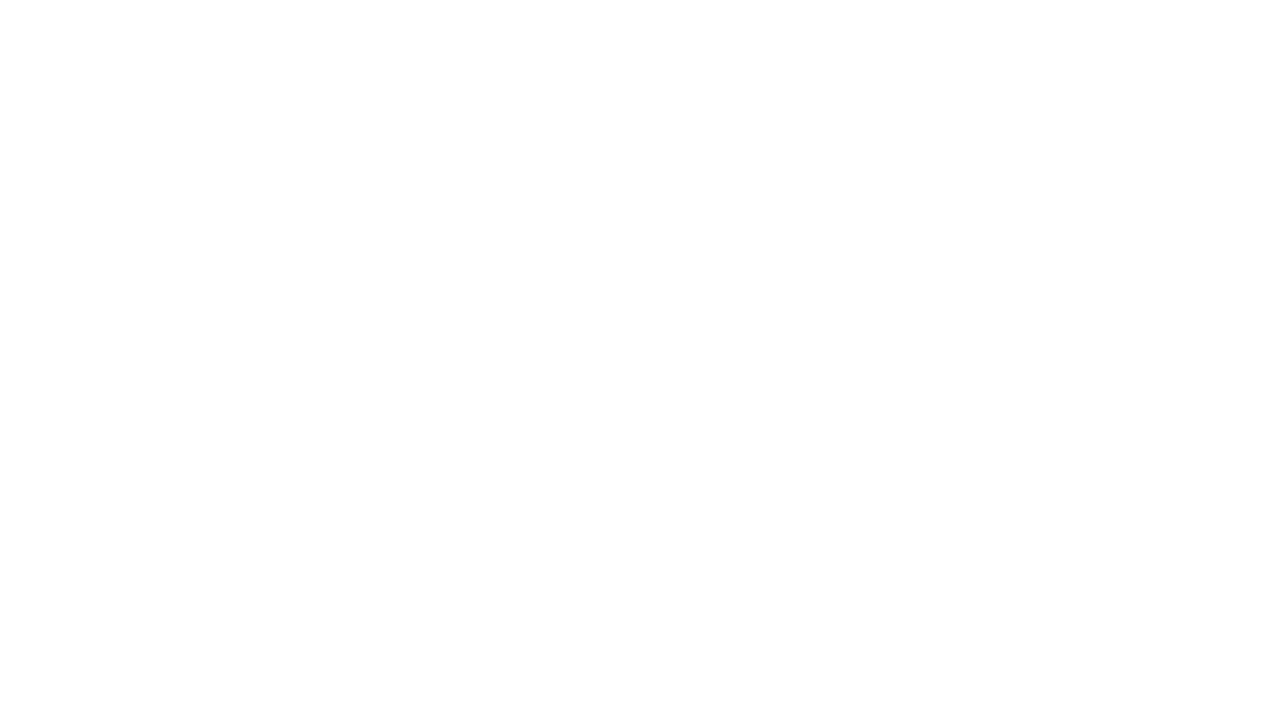
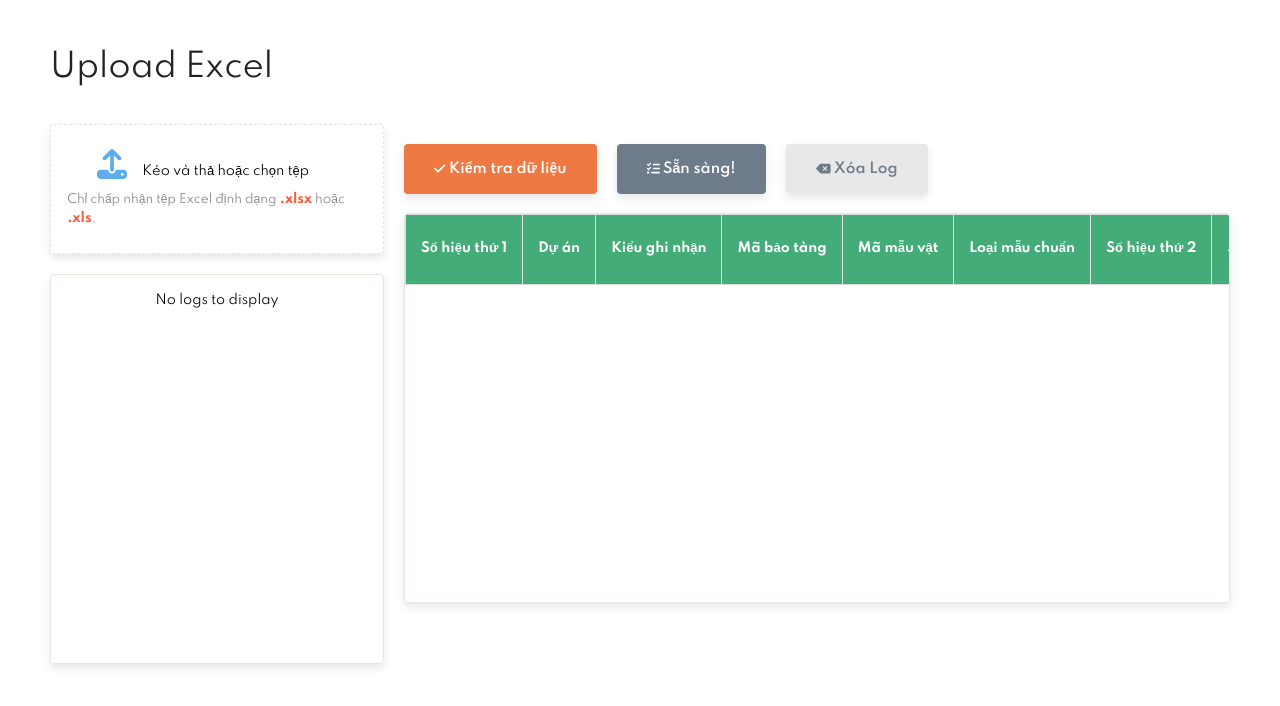
Before and after one commit to nhunhung/UMinhThuong-BioDB, a React (Create React App) app in the folder frontend/: page /upload in a window 1280 px wide. Before the commit this address had no page. Shown: the top 706 px of the page. Built offline with nearby package versions, Linux system fonts and the light colour scheme.

Commit message:
chinh sua component uploadExcel

```diff
--- a/frontend/package.json
+++ b/frontend/package.json
@@ -10,9 +10,6 @@
     "@testing-library/jest-dom": "^5.17.0",
     "@testing-library/react": "^13.4.0",
     "@testing-library/user-event": "^13.5.0",
-    "axios": "^1.7.9",
-    "react": "^18.3.1",
-    "react-dom": "^18.3.1",
     "react-icons": "^5.4.0",
     "autoprefixer": "^10.4.20",
     "axios": "^1.7.9",
--- a/frontend/src/App.js
+++ b/frontend/src/App.js
@@ -4,6 +4,7 @@ import { Container } from 'postcss';
 import React, { useState } from 'react';
 import { BrowserRouter as Router, Routes, Route, Navigate } from 'react-router-dom';
 import AdminLoginForm from './components/AdminLoginForm';
+import UploadExcel from './components/UploadExcel';
 import Admin from './pages/Admin';
 import Header from './layout/header';
 import Home from './components/Home';
@@ -35,7 +36,9 @@ function App() {
 
           <Route path="/admin" element={<Admin />} />
           <Route path="/login" element={<AdminLoginForm />} />
+          <Route path="/upload" element={<UploadExcel />} />
         </Routes>
+
       </Router>
     </LanguageProvider>
   );
--- a/frontend/src/StyleCSS/style.css
+++ b/frontend/src/StyleCSS/style.css
@@ -1,10 +1,10 @@
-@import url('https://fonts.googleapis.com/css2?family=Spartan:wght@100;200;300;400;500;600;700;800;900&display=swap');
+@import url('https:fonts.googleapis.com/css2?family=Spartan:wght@100;200;300;400;500;600;700;800;900&display=swap');
 
 * {
     margin: 0;
     padding: 0;
     box-sizing: border-box;
-    font-family: Arial, sans-serif; /* Đổi font chữ toàn trang thành Arial */
+    font-family: 'Spartan', sans-serif;
 }
 
 .App {
@@ -29,7 +29,7 @@ h2 {
 }
 
 .upload-container {
-    height: 5rem;
+    height: 10rem;
     display: flex;
     align-items: center;
     justify-content: center;
@@ -40,11 +40,12 @@ h2 {
 }
 
 .log {
-    height: 25rem;
+    height: 30rem;
     padding: 1.25rem;
     margin-top: 20px;
     box-shadow: 0 4px 8px rgba(0, 0, 0, 0.1);
     border: 1px solid #e2e9e1;
+    overflow-y: auto;
 }
 
 .upload-container,
@@ -66,9 +67,6 @@ h2 {
 
 #table .button {
     height: 4.125rem;
-    display: flex;
-    justify-content: flex-start; /* Dời các nút về phía bên trái */
-    gap: 0px; /* Thêm khoảng cách giữa các nút */
 }
 
 #table table {
@@ -78,11 +76,12 @@ h2 {
 }
 
 #table .table-container {
-    height: 25rem;
+    height: 30rem;
     overflow-y: auto;
     border: 1px solid #e2e9e1;
     border-radius: 4px;
     margin-top: 35px;
+    border: 1px solid #e2e9e1;
     box-shadow: 0 4px 8px rgba(0, 0, 0, 0.1);
 }
 
@@ -90,7 +89,7 @@ h2 {
     border: 1px solid #e2e9e1;
     border-left: none;
     border-right: none;
-    height: 50px;
+    height: 70px;
     background-color: #43AC78;
     color: #FFF;
 }
@@ -103,15 +102,15 @@ h2 {
     border: 1px solid #ddd;
 }
 
-/* Cải thiện việc căn giữa chữ trong button */
-.button,
+.button {
+    display: flex;
+    padding-top: 20px;
+}
+
 button {
-    display: flex;
-    align-items: center;
-    justify-content: center;
-    font-size: 12px; /* Kích thước chữ trong button nhỏ hơn */
+    font-size: 14px;
     font-weight: 600;
-    padding: 8px 20px; /* Điều chỉnh padding để vừa với chữ */
+    padding: 15px 30px;
     border-radius: 4px;
     margin-right: 20px;
     cursor: pointer;
@@ -121,10 +120,10 @@ button {
     box-shadow: 0 4px 8px rgba(0, 0, 0, 0.1);
 }
 
-/* Các kiểu riêng cho từng button */
 .btnCheck {
     background-color: #EE7942;
     color: white;
+    height: 50px;
 }
 
 .btnCheck:hover {
@@ -135,6 +134,7 @@ button {
 .btnOK {
     background-color: #6E7B8B;
     color: white;
+    height: 50px;
 }
 
 .btnOK:hover {
@@ -145,6 +145,7 @@ button {
 .btnDelete {
     background-color: #E8E8E8;
     color: #6E7B8B;
+    height: 50px;
 }
 
 .btnDelete:hover {
@@ -152,7 +153,6 @@ button {
     transform: scale(1.05);
 }
 
-/* Ẩn input file */
 .upload-button input[type="file"] {
     display: none;
 }
@@ -161,8 +161,49 @@ button {
     font-size: 12px;
     color: #888;
     margin-top: 8px;
+  }
+
+  .file-format-note strong {
+    color: #ff5733;
+  }
+
+
+.log ul {
+  list-style-type: none; /* Xóa dấu chấm đầu dòng */
+  padding: 0;
+  margin: 0;
 }
 
-.file-format-note strong {
-    color: #ff5733;
+.log ul li {
+  display: flex;
+  justify-content: space-between;
+  padding: 5px 0;
 }
+
+.log-error {
+  color: red;
+}
+
+.log-warning {
+  color: orange;
+}
+
+.log p {
+  text-align: center;
+}
+
+.log-table {
+  width: 100%;
+  border-collapse: collapse;
+}
+
+.log-table th,
+.log-table td {
+  border: 1px solid #ccc;
+  padding: 8px;
+  text-align: left;
+}
+
+.log-table th {
+  background-color: #f4f4f4;
+}
--- a/frontend/src/components/UploadExcel.js
+++ b/frontend/src/components/UploadExcel.js
@@ -3,15 +3,18 @@ import * as XLSX from 'xlsx';
 import "../StyleCSS/style.css";
 import { FontAwesomeIcon } from "@fortawesome/react-fontawesome";
 import { faCheck, faListCheck, faDeleteLeft, faUpload } from "@fortawesome/free-solid-svg-icons";
+import axios from 'axios';
 
 const UploadExcel = () => {
   const [data, setData] = useState([]);
+  const [file, setFile] = useState(null);
   const [fileName, setFileName] = useState('');
   const [logVisible, setLogVisible] = useState(false);
+  const [logData, setLogData] = useState([]);
   const [dataVisible, setDataVisible] = useState(false);
 
-  // Tiêu đề dữ liệu cố định
   const headers = [
+    // List of headers for the Excel file
     'Số hiệu thứ 1', 'Dự án', 'Kiểu ghi nhận', 'Mã bảo tàng', 'Mã mẫu vật',
     'Loại mẫu chuẩn', 'Số hiệu thứ 2', 'Số lượng mẫu vật', 'Người thu mẫu chính',
     'Cộng sự', 'Ngày ghi nhận', 'Tháng ghi nhận', 'Năm ghi nhận', 'Quốc gia',
@@ -31,12 +34,13 @@ const UploadExcel = () => {
     'Thông tư 35/2018/TT-BTNMT', 'Vị trí ảnh'
   ];
 
+  // Upload file handler
   const handleFileUpload = (file) => {
     if (!file) {
       console.error("No file provided");
       return;
     }
-
+    setFile(file);
     setFileName(file.name);
 
     const reader = new FileReader();
@@ -46,46 +50,119 @@ const UploadExcel = () => {
 
       const ws = wb.Sheets[wb.SheetNames[0]];
       const jsonData = XLSX.utils.sheet_to_json(ws, { header: 1 });
-      const rows = jsonData.slice(1);
+      const rows = jsonData.slice(1); // Remove header row
+
+      // Danh sách các cột boolean cần xử lý
+      const booleanColumns = [
+        "cultivated",
+        "endangeredRareSpecies",
+        "iucnRedList",
+        "citesSpecies",
+        "vietnamRedList",
+        "endemic"
+      ];
+
+      // Chuyển đổi các giá trị boolean thành "Có" hoặc "KHÔNG"
+      rows.forEach((row, rowIndex) => {
+        booleanColumns.forEach((colName, colIndex) => {
+          const colIndexInRow = jsonData[0].indexOf(colName);
+          if (colIndexInRow !== -1) {
+            const cellValue = row[colIndexInRow];
+            const booleanValue = cellValue.toString().toLowerCase();
+            if (booleanValue === "true" || booleanValue === "1" || booleanValue === "TRUE") {
+              row[colIndexInRow] = "Có";  // Chuyển TRUE hoặc 1 thành "Có"
+            } else if (booleanValue === "false" || booleanValue === "0" || booleanValue === "FALSE") {
+              row[colIndexInRow] = "Không"; // Chuyển FALSE hoặc 0 thành "KHÔNG"
+            }
+          }
+        });
+      });
+
       setData(rows);
+      setDataVisible(false);
     };
-
     reader.readAsArrayBuffer(file);
   };
+  // Check data handler
+  const handleCheckData = async () => {
+    if (!file) {
+      alert('Vui lòng chọn file!'); // Alert if no file is selected
+      return;
+    }
 
+    const formData = new FormData();
+    formData.append('file', file);
 
-  // Hàm để kiểm tra dữ liệu (hiển thị log)
-  const handleCheckData = () => {
-    setLogVisible(true);
+    try {
+      const response = await axios.post('http://localhost:3001/api/v1/upload_excel/checkData', formData, {
+        headers: { 'Content-Type': 'multipart/form-data' },
+      });
+
+      if (response.data.success) {
+        const logs = response.data.logs;
+        setLogData(logs);
+        setLogVisible(true);
+
+        // Kiểm tra xem có lỗi không, nếu có thì không hiển thị dữ liệu
+        const hasError = logs.some(log => log.type === 'error');
+        if (!hasError) {
+          setDataVisible(true);  // Hiển thị dữ liệu nếu không có logs error
+        } else {
+          setDataVisible(false);  // Ẩn dữ liệu nếu có logs error
+        }
+      }
+    } catch (error) {
+      console.error('Có lỗi khi kiểm tra file:', error);
+    }
   };
 
-  // Hàm để hiển thị dữ liệu
-  const handleReadyData = () => {
-    setDataVisible(true);
+  // Upload data handler
+  const handleReadyData = async () => {
+    if (!file) {
+      alert('Vui lòng chọn file để upload!');
+      return;
+    }
+
+    const formData = new FormData();
+    formData.append('file', file);
+
+    try {
+      const response = await axios.post('http://localhost:3001/api/v1/upload_excel/add', formData, {
+        headers: { 'Content-Type': 'multipart/form-data' },
+      });
+
+      if (response.status === 200) {
+        alert('File đã được upload và dữ liệu đã được lưu!');
+      }
+    } catch (error) {
+      alert('Có lỗi xảy ra khi upload file');
+      console.error(error);
+    }
   };
 
-  // Hàm để xóa dữ liệu và chọn file mới
+  // Delete log and reset the form
   const handleDeleteLog = () => {
     setLogVisible(false);
     setDataVisible(false);
     setData([]);
+    setFile(null);
     setFileName('');
-  };
 
-  //KEO THA FILE
-  const handleFileDrop = (event) => {
-    event.preventDefault();
-
-    const files = event.dataTransfer?.files;
-
-    if (files && files.length > 0) {
-      const file = files[0];
-      handleFileUpload(file);
-    } else {
-      console.error("No files found in the drop event.");
+    // Reset giá trị input file
+    const fileInput = document.getElementById("file-upload");
+    if (fileInput) {
+      fileInput.value = "";
     }
   };
 
+  // Handle file drag and drop
+  const handleFileDrop = (event) => {
+    event.preventDefault();
+    const files = event.dataTransfer?.files;
+    if (files && files.length > 0) {
+      handleFileUpload(files[0]);
+    }
+  };
 
   const handleDragOver = (event) => {
     event.preventDefault();
@@ -95,10 +172,8 @@ const UploadExcel = () => {
     <div>
       <h2>Upload Excel</h2>
       <div className="App">
-
         {/* Form upload file */}
-        <section id='form'>
-
+        <section id="form">
           <div className="upload-container">
             <label
               htmlFor="file-upload"
@@ -106,7 +181,8 @@ const UploadExcel = () => {
               onDragOver={handleDragOver}
               onDrop={handleFileDrop}
             >
-              <FontAwesomeIcon style={{ fontSize: '30px', marginLeft: '30px', marginRight: '15px', color: '#5CACEE' }} icon={faUpload} /> {!fileName ? "Kéo và thả hoặc chọn tệp" : fileName}
+              <FontAwesomeIcon style={{ fontSize: '30px', marginLeft: '30px', marginRight: '15px', color: '#5CACEE' }} icon={faUpload} />
+              {!fileName ? "Kéo và thả hoặc chọn tệp" : fileName}
               <p className="file-format-note">
                 Chỉ chấp nhận tệp Excel định dạng <strong>.xlsx</strong> hoặc <strong>.xls</strong>.
               </p>
@@ -119,22 +195,46 @@ const UploadExcel = () => {
             </label>
           </div>
 
-          {/* Hiển thị log kiểm tra */}
-
-          <div className='log'>
-            {logVisible && (
-              <>
-                <FontAwesomeIcon icon={faCheck} />
-                {' Log kiểm tra'}
-              </>
+          {/* Display log data */}
+          <div className="log">
+            {logVisible ? (
+              logData.length > 0 ? (
+                <table className="log-table">
+                  <thead>
+                    <tr>
+                      <th>Type</th>
+                      <th>Message</th>
+                    </tr>
+                  </thead>
+                  <tbody>
+                    {logData.map((log, index) => (
+                      <tr key={index} className={log.type === 'error' ? 'log-error' : 'log-warning'}>
+                        <td>{log.type}</td>
+                        <td
+                          dangerouslySetInnerHTML={{
+                            __html: log.message.replace(/\n/g, '<br>'), // Chuyển \n thành <br> để xuống dòng
+                          }}
+                        />
+                      </tr>
+                    ))}
+                  </tbody>
+                </table>
+              ) : (
+                <p>Sẵn sàng để upload và lưu dữ liệu</p>
+              )
+            ) : (
+              <p>No logs to display</p>
             )}
           </div>
 
+
+
+
         </section>
 
-        {/* Hiển thị dữ liệu dưới dạng bảng */}
-        <section id='table'>
-          <div className='button'>
+        {/* Data table */}
+        <section id="table">
+          <div className="button">
             <button className="btnCheck" onClick={handleCheckData}>
               <FontAwesomeIcon icon={faCheck} /> Kiểm tra dữ liệu
             </button>
@@ -146,7 +246,6 @@ const UploadExcel = () => {
             </button>
           </div>
           <div className="table-container">
-
             <table>
               <thead>
                 <tr>
@@ -167,16 +266,12 @@ const UploadExcel = () => {
                     ))
                   ) : (
                     <tr>
-                      <td colSpan={headers.length}>
-                        No rows to show
-                      </td>
+                      <td colSpan={headers.length}>No rows to show</td>
                     </tr>
                   )
                 )}
               </tbody>
-
             </table>
-
           </div>
         </section>
       </div>
```
Also changed, not shown: 1 other file (tests, documents, lock files or other folders).
